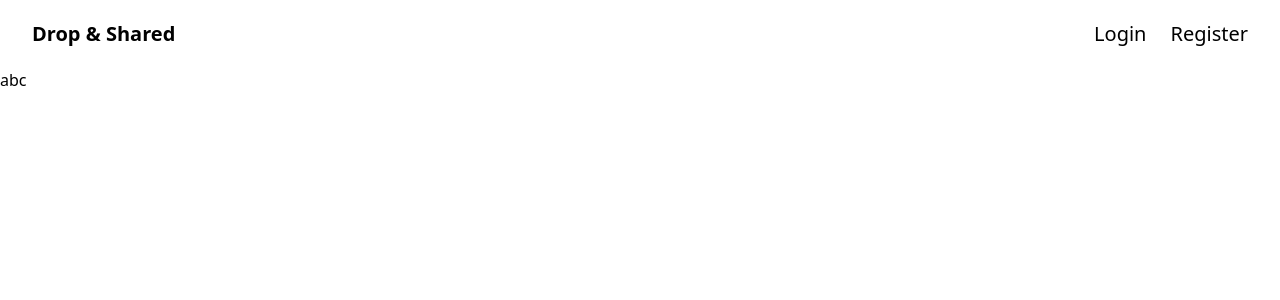
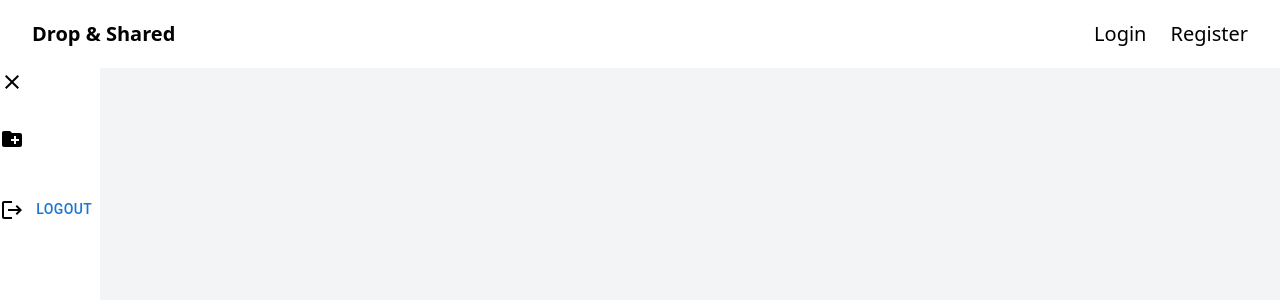
Before and after one commit to peterdinis/Drop-Shared, a Next.js app: page /dashboard in a window 1280 px wide. Shown: the top 300 px of the page. Built offline with nearby package versions, Linux system fonts and the light colour scheme; no server answers.

Commit message:
feat: Design dashboard page WIP

```diff
--- /dev/null
+++ b/app/components/dashboard/DashboardWrapper.tsx
@@ -0,0 +1,12 @@
+import { FC } from "react";
+import Sidebar from "../shared/Sidebar";
+
+const DashboardWrapper: FC = () => {
+    return (
+        <div className="flex h-screen antialiased text-gray-900 bg-gray-100 dark:bg-dark dark:text-light">
+          <Sidebar />
+        </div>
+    );
+}
+
+export default DashboardWrapper
--- a/app/components/shared/Sidebar.tsx
+++ b/app/components/shared/Sidebar.tsx
@@ -1,8 +1,9 @@
-import { ChangeEvent, FC, useState } from "react";
+"use client"
+
+import { FC, useState } from "react";
 import classNames from "classnames";
 import MenuIcon from "@mui/icons-material/Menu";
 import CreateNewFolderIcon from "@mui/icons-material/CreateNewFolder";
-import AddToDriveIcon from "@mui/icons-material/AddToDrive";
 import { useAuth } from "../../hooks/useAuthContent";
 import LogoutIcon from "@mui/icons-material/Logout";
 import toast from "react-hot-toast";
@@ -12,9 +13,6 @@ import { Button } from "@mui/material";
 
 const Sidebar: FC = () => {
   const [collapsed, setSidebarCollapsed] = useState(false);
-  const [, setProgress] = useState(0);
-  const [isFileVisible, setFileVisible] = useState(false);
-  const [folderVisible, setFolderVisible] = useState(false);
   const [folderName, setFolderName] = useState("");
 
   const { currentUser, logout } = useAuth();
--- a/app/dashboard/page.tsx
+++ b/app/dashboard/page.tsx
@@ -1,11 +1,8 @@
 import { NextPage } from "next";
+import DashboardWrapper from "../components/dashboard/DashboardWrapper";
 
 const DashboardPage: NextPage = () => {
-    return (
-        <>
-            abc
-        </>
-    )
+    return <DashboardWrapper />
 }
 
 export default DashboardPage;
```
Also changed, not shown: app/components/dashboard/DashboardContent.tsx (added, +11 -0 lines).
